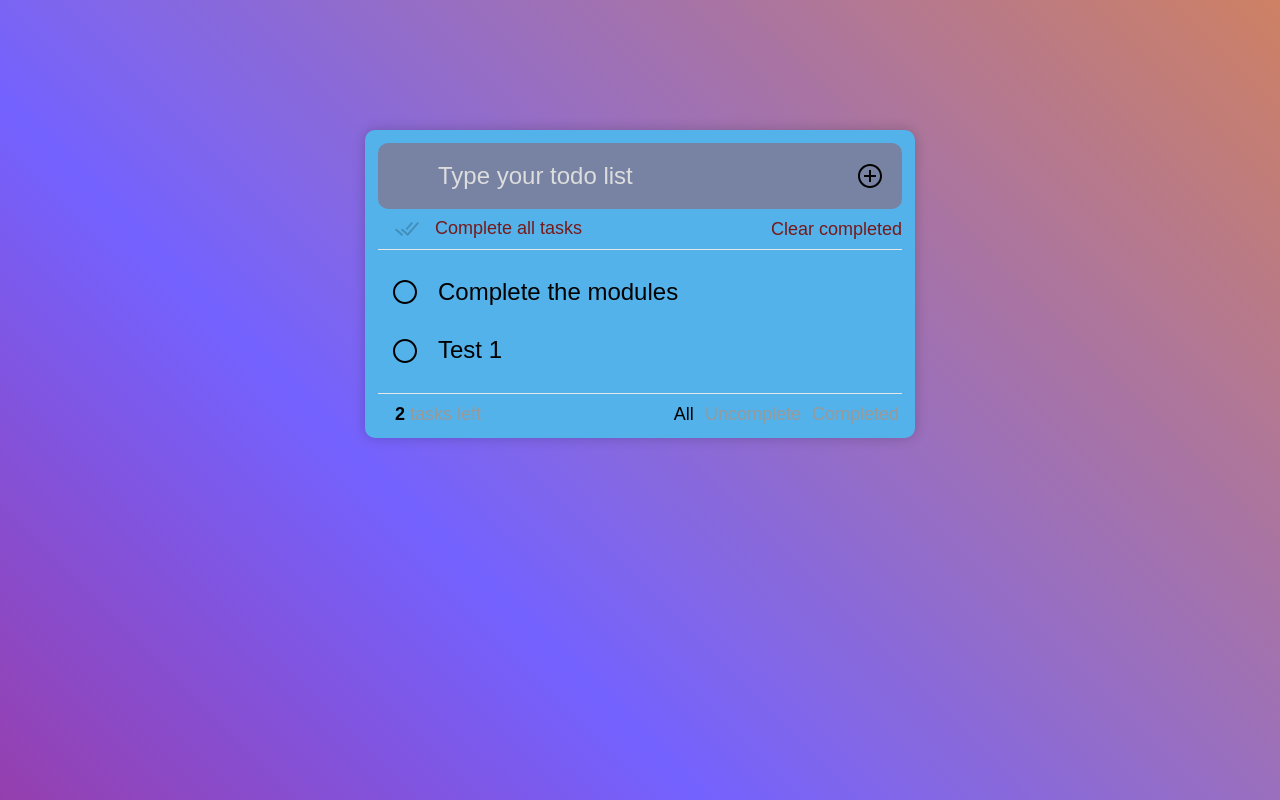
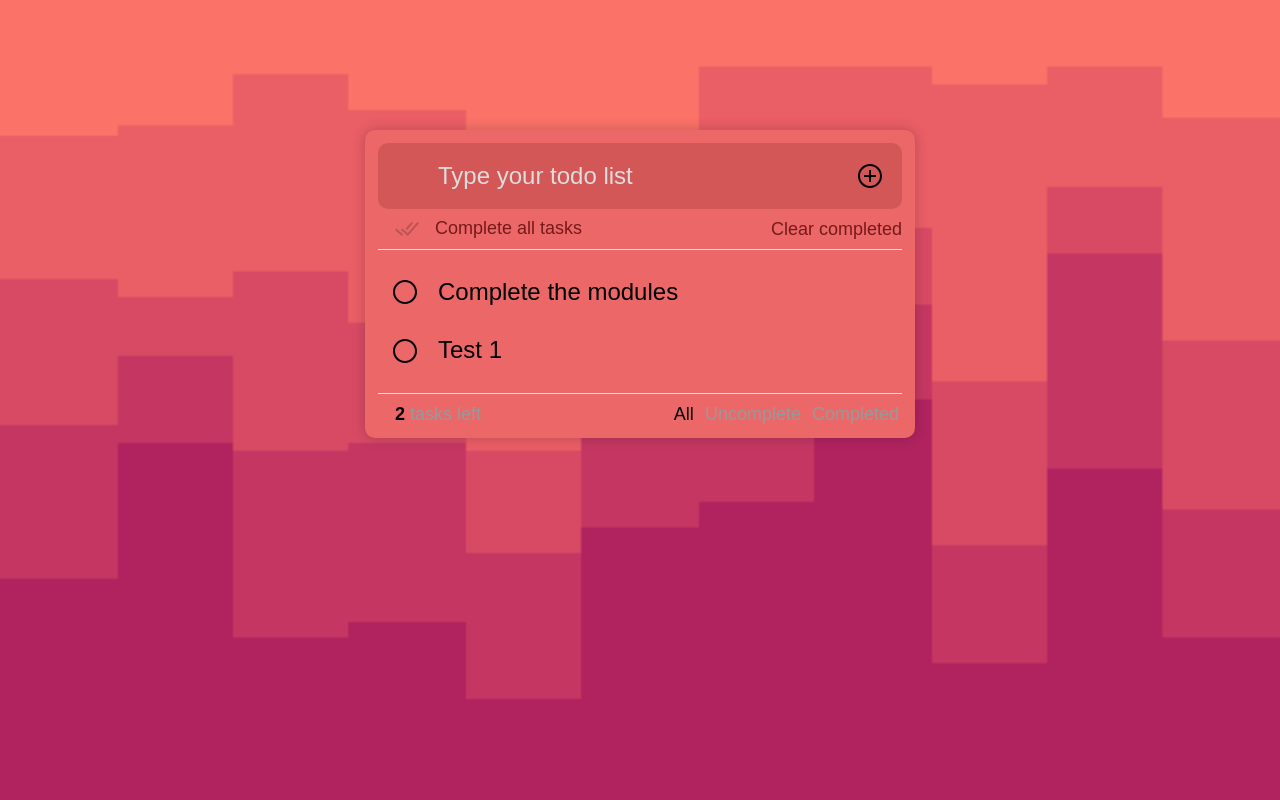
Before and after one commit to RawatPunit/ToDo_List-VanillaJS, a plain HTML site: page indexx.html in a window 1280 px wide. Drawn offline with Linux system fonts and the light colour scheme.

Commit message:
"this one is the last commit"

```diff
--- a/index.css
+++ b/index.css
@@ -45,10 +45,12 @@ body {
   height: 70vh;
   width: 100%;
 
-  background: linear-gradient(45deg,#d2001a,#7462ff,#f48e21,#23d5ab);
+  /* background: linear-gradient(45deg,#d2001a,#7462ff,#f48e21,#23d5ab);
   animation : colors 12s ease-in-out infinite;
-  background-size: 300% 300%;
-
+  background-size: 300% 300%; */
+ background-image: url(stacked-steps-haikei.png);
+ background-repeat: no-repeat;
+ background-size: cover;
 }
 @keyframes colors{
   0%{
@@ -83,7 +85,7 @@ body {
 }
 
 .todoapp {
-  background: rgb(83, 178, 233);
+  background: rgb(236, 104, 104);
   padding: 13px;
   margin: 130px 0 40px 0;
   position: relative;
```
Also changed, not shown: stacked-steps-haikei.png (added).
